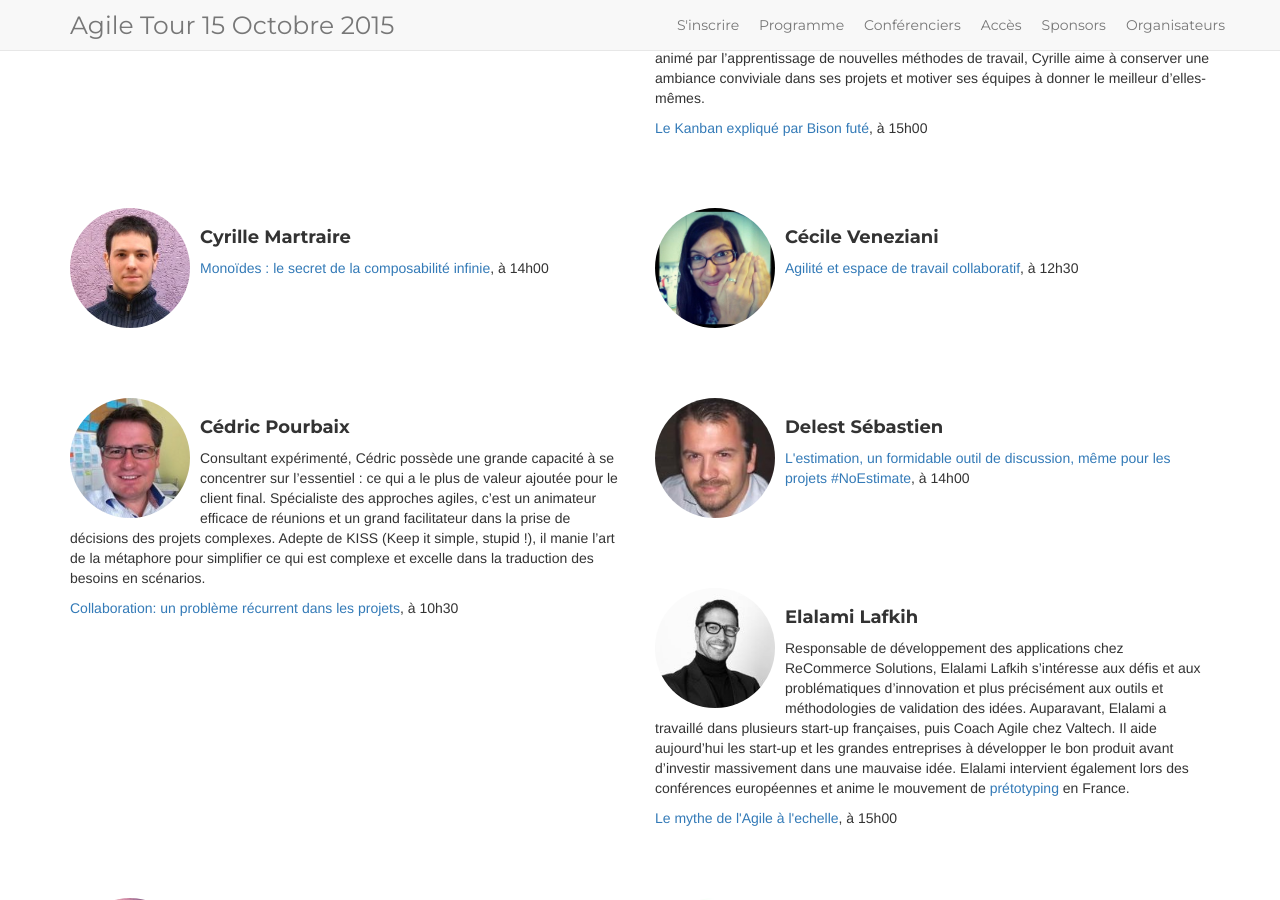
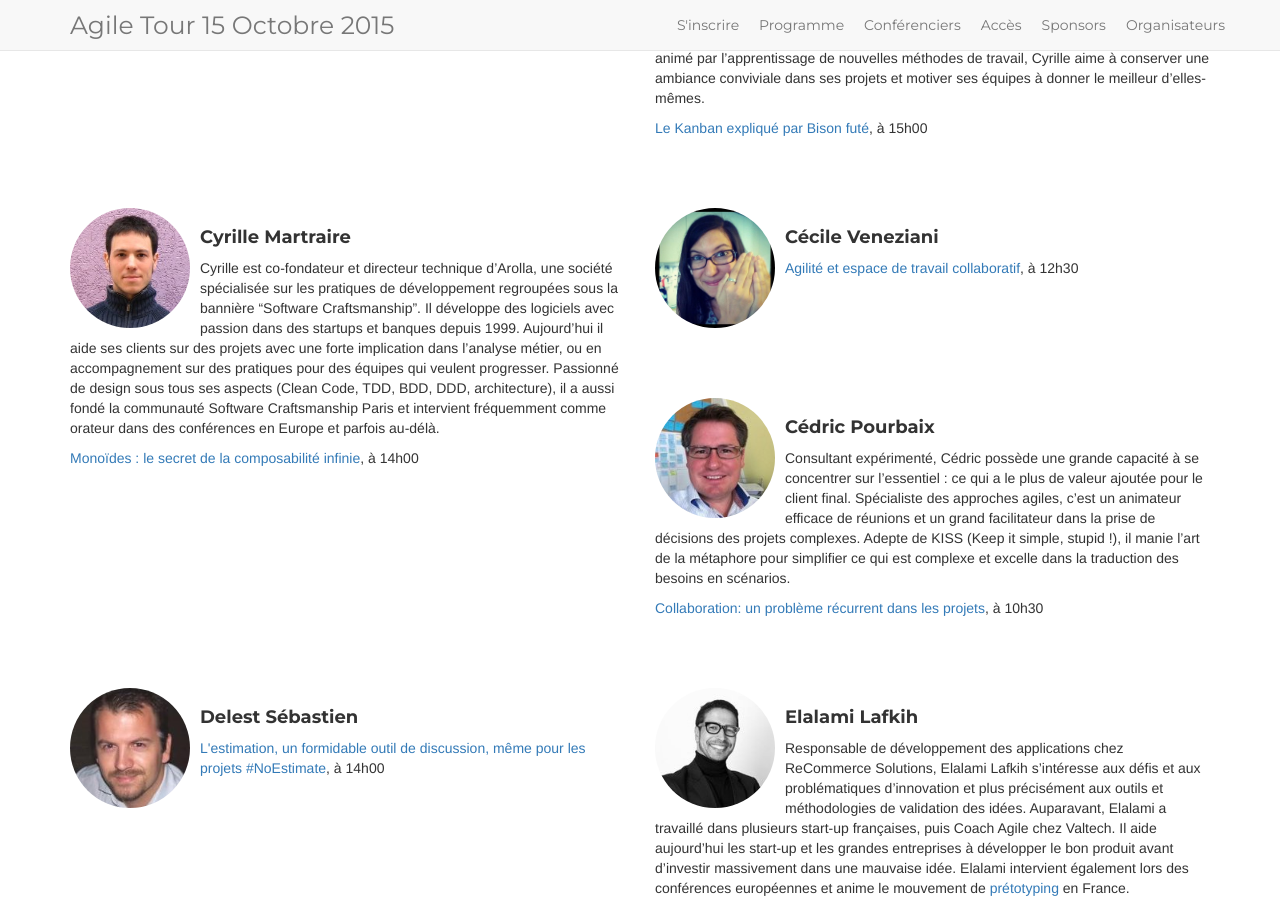
Before and after one commit to jak78/agile-tour-lille-2017, a Jekyll site: the page built from 01-speakers.html, in a window 1280 px wide and 900 px high, scrolled down 1391 px. Built offline with Jekyll 4.4.1, drawn with Linux system fonts in a browser that asks for light colours; nearby versions of some CDN libraries.

Commit message:
add Cyrille Martraire's bio

```diff
--- a/_data/speakers.yml
+++ b/_data/speakers.yml
@@ -80,7 +80,12 @@
     J’anime des sessions de code au sein du Webcenter d’AXA et lors de meetups dans le but de partager, d’échanger et d’enrichir ces pratiques avec des développeurs de tout profils désirant partager leur propre expérience du code.
   photo: Julien_Hatzig.jpg
 - name: Cyrille Martraire
-  bio: ''
+  bio:
+    Cyrille est co-fondateur et directeur technique d'Arolla, une société spécialisée sur les pratiques de développement regroupées sous la bannière "Software Craftsmanship".
+    Il développe des logiciels avec passion dans des startups et banques depuis 1999.
+    Aujourd’hui il aide ses clients sur des projets avec une forte implication dans l'analyse métier, ou en accompagnement sur des pratiques pour des équipes qui veulent progresser.
+    Passionné de design sous tous ses aspects (Clean Code, TDD, BDD, DDD, architecture),
+    il a aussi fondé la communauté Software Craftsmanship Paris et intervient fréquemment comme orateur dans des conférences en Europe et parfois au-délà.
   photo: cyrille-martraire.jpg
 - name: Oana Juncu
   bio: 'Test Driven Business DJ entrepreneur mixing Agile Kanban, Lean, storytelling and neuroscience to thrive purposeful organisations, proud of their outcomes'
```
